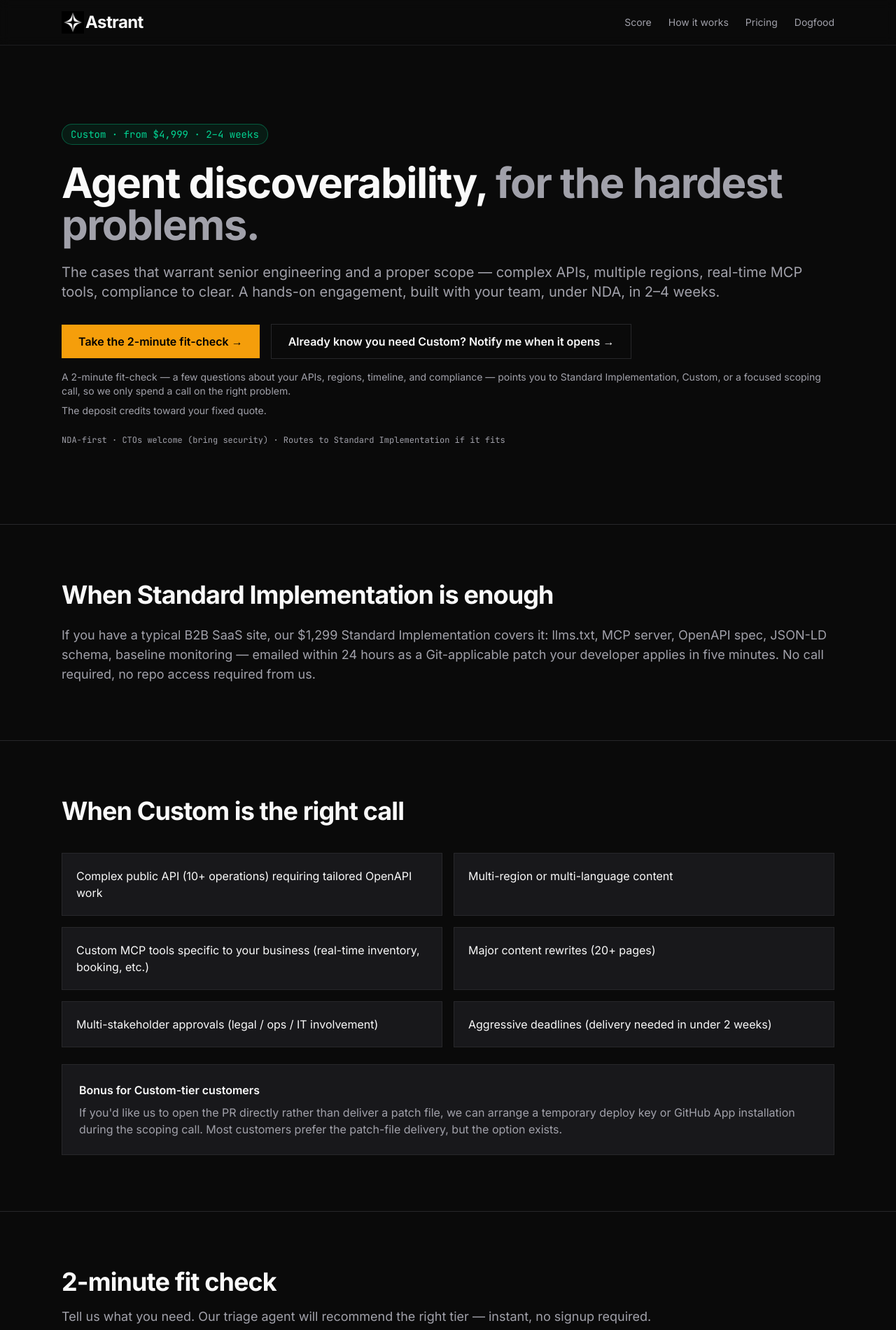
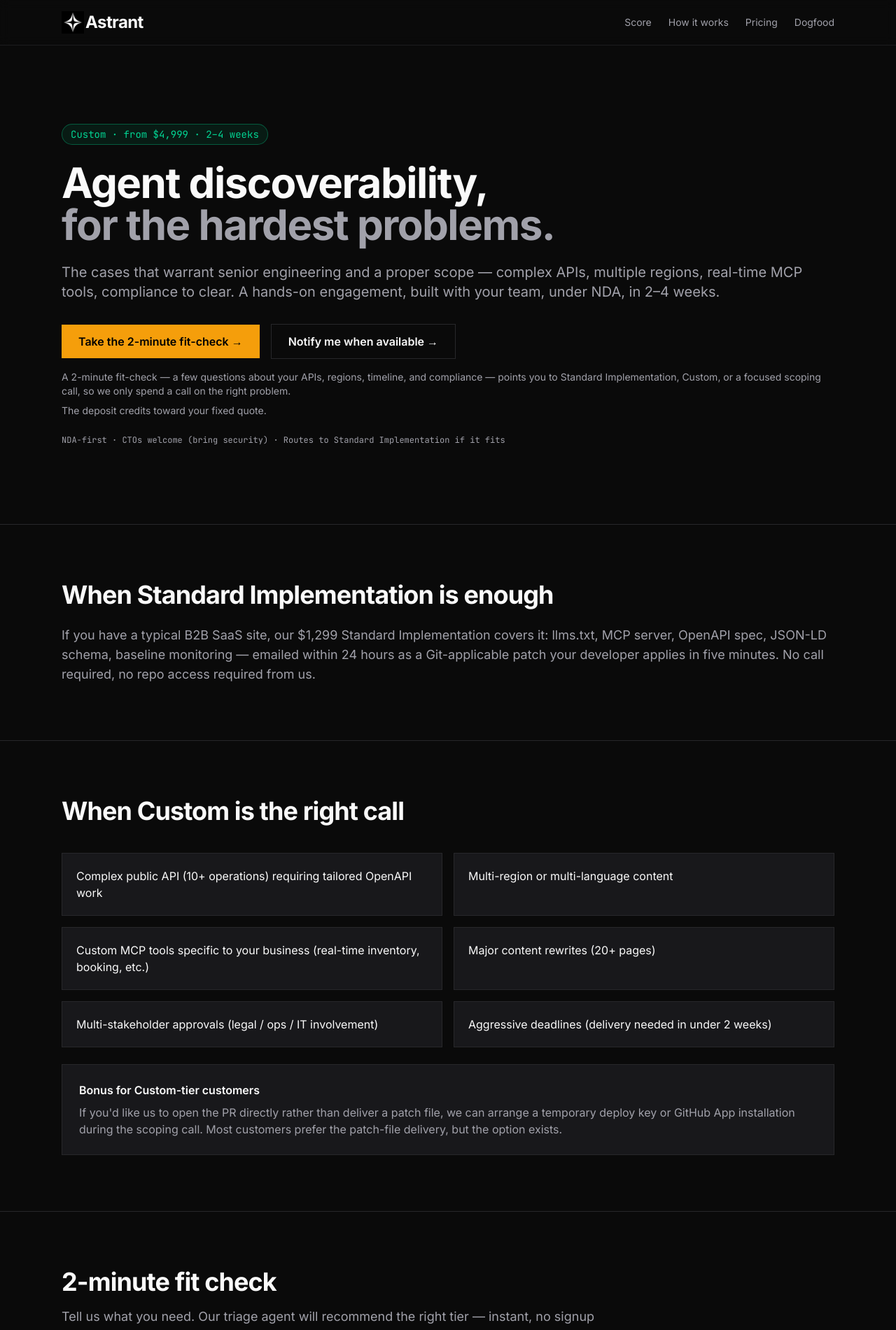
Before and after one commit to taunos/pharos, a Next.js app in the folder marketing-site/: page /custom in a window 1280 px wide. Shown: the top 1901 px of the page at 70% size. Built offline with nearby package versions, Linux system fonts and the light colour scheme.

Commit message:
fix(custom): hero two-line headline, fit-check left-column alignment, shorten secondary CTA

```diff
--- a/marketing-site/src/app/custom/page.tsx
+++ b/marketing-site/src/app/custom/page.tsx
@@ -99,7 +99,8 @@ export default function CustomPage() {
             Custom · from $4,999 · 2–4 weeks
           </div>
           <h1 className="mt-6 text-4xl font-bold tracking-tight sm:text-6xl">
-            Agent discoverability,{" "}
+            Agent discoverability,
+            <br />
             <span className="text-[var(--color-muted)]">for the hardest problems.</span>
           </h1>
           <p className="mt-6 text-lg text-[var(--color-muted)] sm:text-xl">
@@ -120,7 +121,7 @@ export default function CustomPage() {
               href="/audit#waitlist"
               className="inline-flex border border-[var(--color-border)] bg-[var(--color-bg)] px-6 py-3 text-base font-semibold text-[var(--color-fg)] transition hover:border-[var(--color-fg)]"
             >
-              Already know you need Custom? Notify me when it opens →
+              Notify me when available →
             </a>
           </div>
           <p className="mt-4 text-sm text-[var(--color-muted)]">
@@ -191,10 +192,10 @@ export default function CustomPage() {
           className="border-t border-[var(--color-border)] scroll-mt-20"
         >
           <div className="mx-auto max-w-6xl px-6 py-20">
-            <h2 className="text-3xl font-bold tracking-tight sm:text-4xl">
+            <h2 className="max-w-3xl text-3xl font-bold tracking-tight sm:text-4xl">
               2-minute fit check
             </h2>
-            <p className="mt-4 text-lg text-[var(--color-muted)]">
+            <p className="mt-4 max-w-3xl text-lg text-[var(--color-muted)]">
               Tell us what you need. Our triage agent will recommend the right
               tier — instant, no signup required.
             </p>
```
